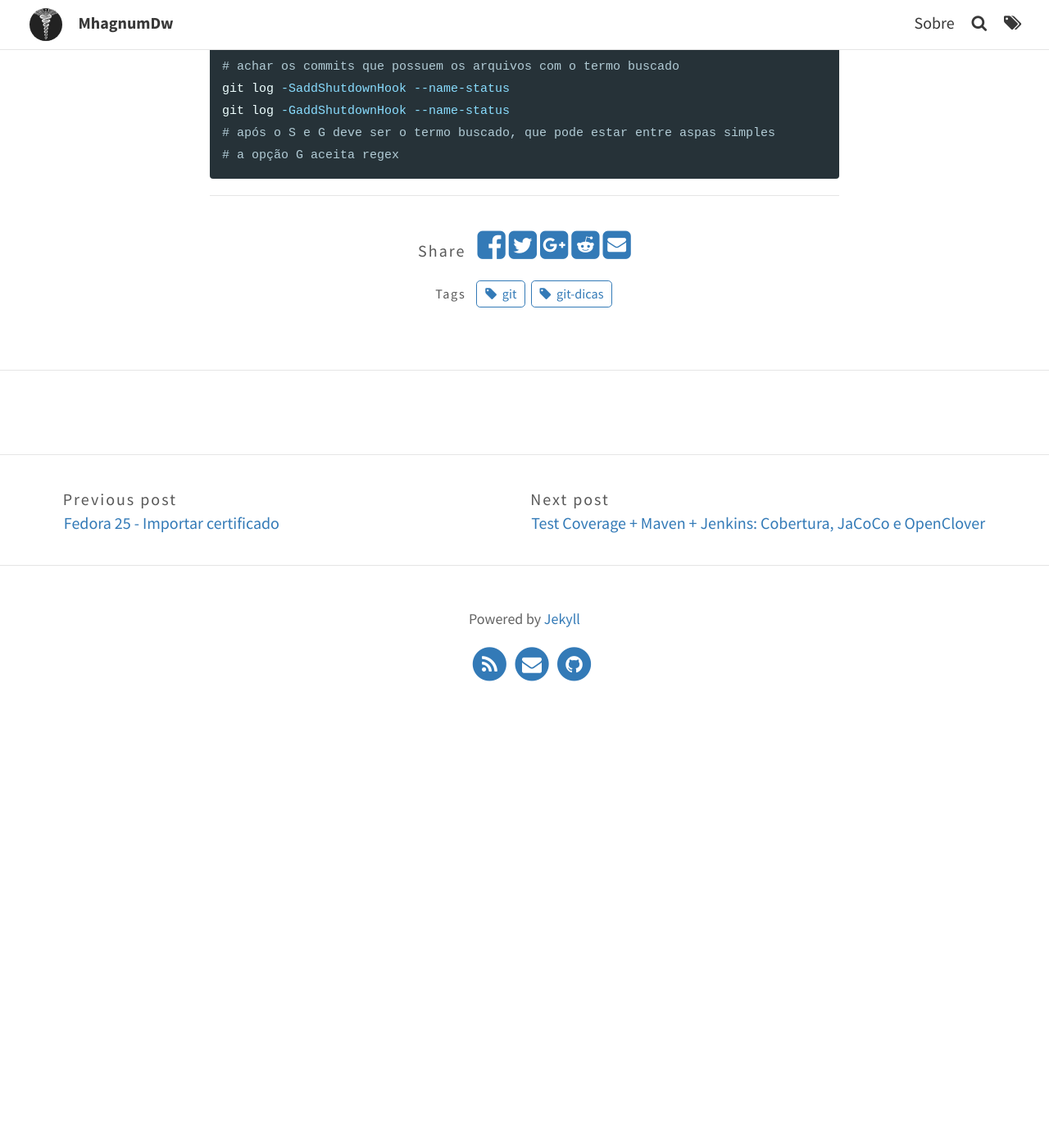
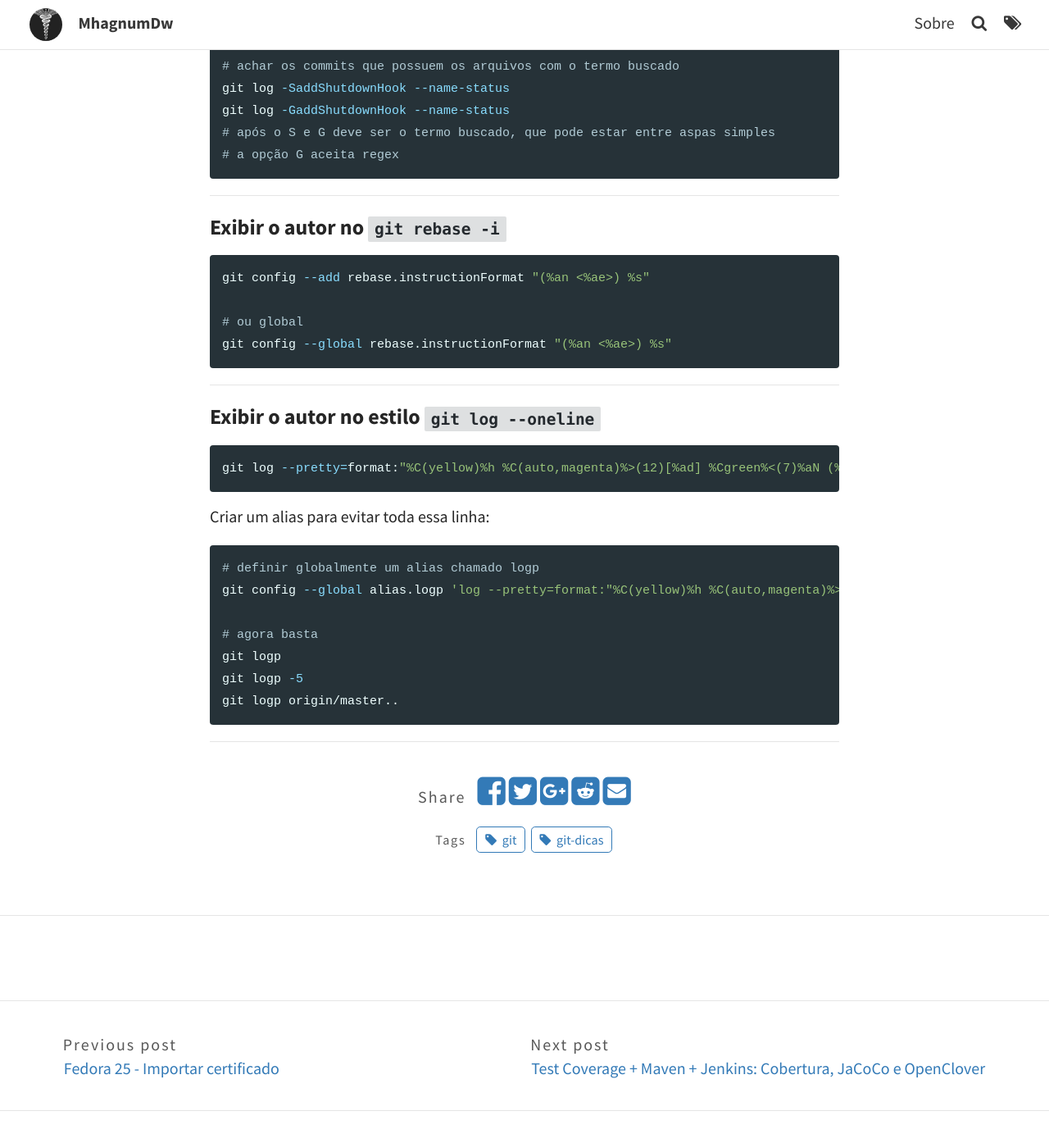
Before and after one commit to mhagnumdw/mhagnumdw.github.io, a Jekyll site: the page built from _posts/2017-10-01-git-dicas.markdown, in a window 1280 px wide and 1400 px high, scrolled down 2674 px. Shown: the top 1394 px of the window at 82% size. Built offline with Jekyll 4.4.1, drawn with Linux system fonts in a browser that asks for light colours; comment, search, counter and statistics services are not loaded; before the commit the page ends 3577 px from its top, so only the background shows below that.

Commit message:
Update 2017-10-01-git-dicas.markdown

````diff
--- a/_posts/2017-10-01-git-dicas.markdown
+++ b/_posts/2017-10-01-git-dicas.markdown
@@ -126,3 +126,34 @@ git log -GaddShutdownHook --name-status
 ```
 
 * * *
+
+### Exibir o autor no `git rebase -i`
+
+```shell
+git config --add rebase.instructionFormat "(%an <%ae>) %s"
+
+# ou global
+git config --global rebase.instructionFormat "(%an <%ae>) %s"
+```
+
+* * *
+
+### Exibir o autor no estilo `git log --oneline`
+
+```shell
+git log --pretty=format:"%C(yellow)%h %C(auto,magenta)%>(12)[%ad] %Cgreen%<(7)%aN (%aE)%Cred%d %Creset%s" --date=format:"%d/%m/%Y %H:%M:%S"
+```
+
+Criar um alias para evitar toda essa linha:
+
+```shell
+# definir globalmente um alias chamado logp
+git config --global alias.logp 'log --pretty=format:"%C(yellow)%h %C(auto,magenta)%>(12)[%ad] %Cgreen%<(7)%aN (%aE)%Cred%d %Creset%s" --date=format:"%d/%m/%Y %H:%M:%S"'
+
+# agora basta
+git logp
+git logp -5
+git logp origin/master..
+```
+
+* * *
````
